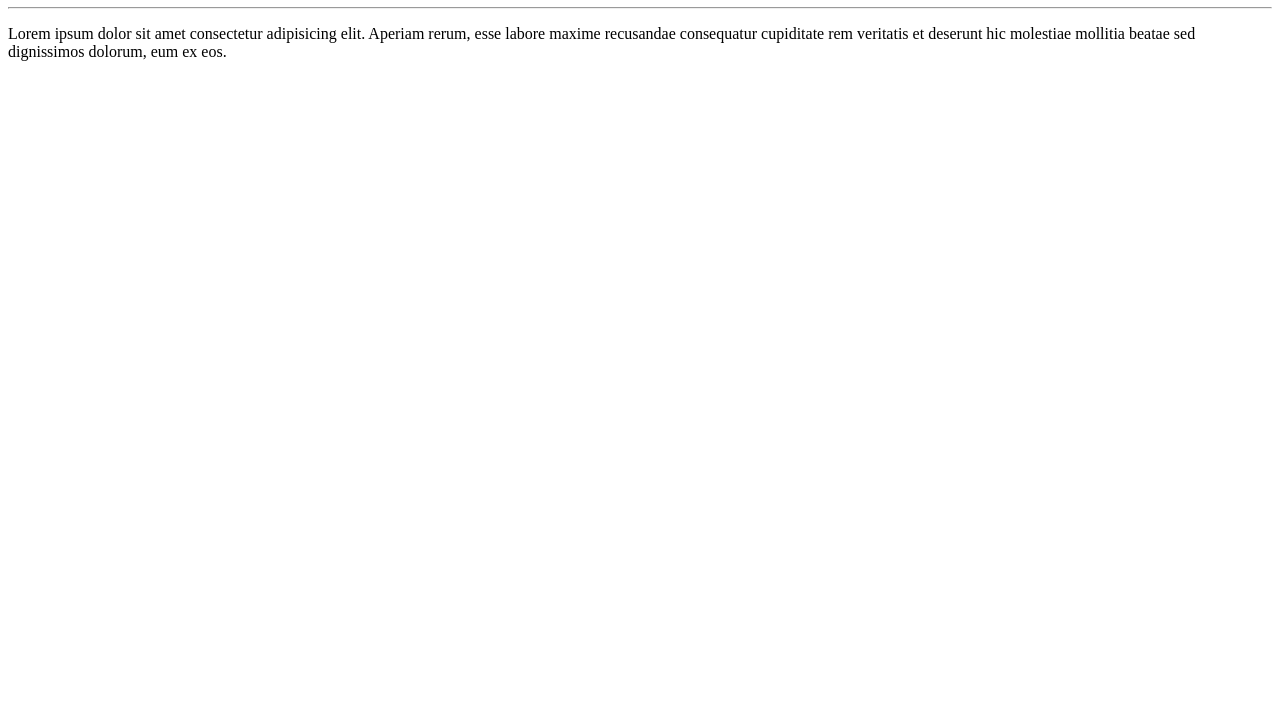
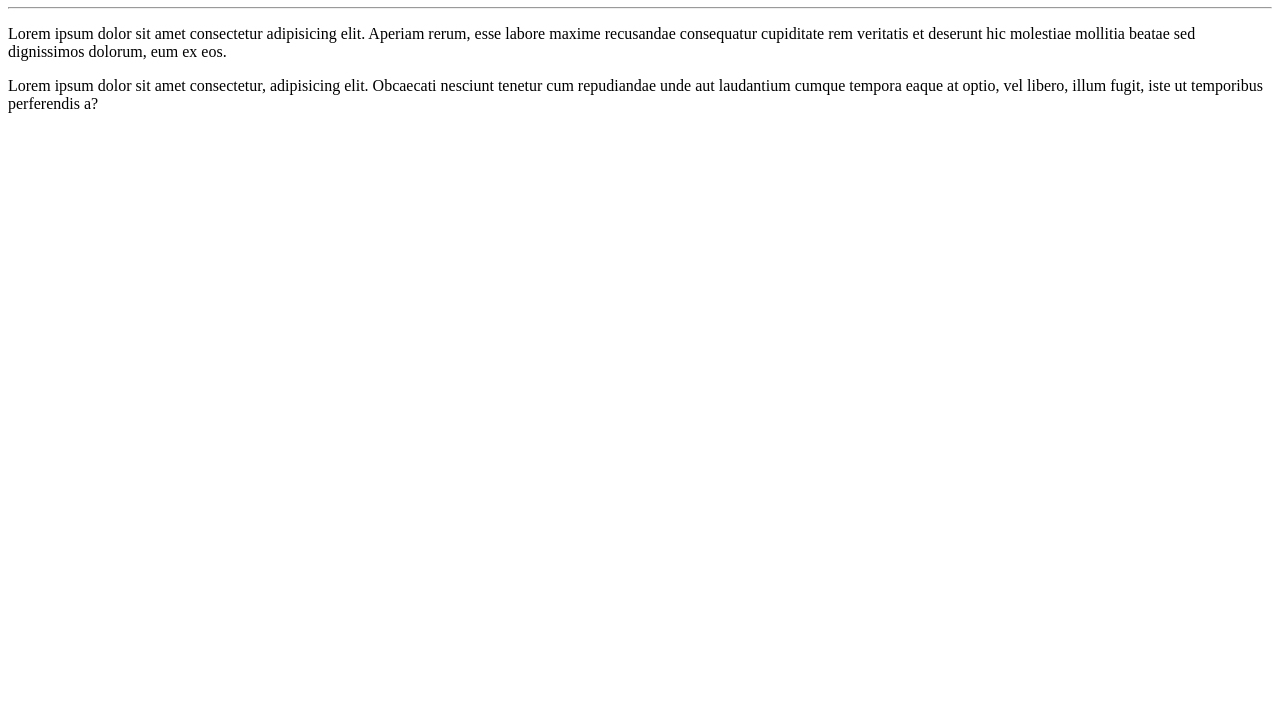
Before and after one commit to alineaallves-hub/Ola-Mundo, a plain HTML site: page site-exemplo/index.html in a window 1280 px wide. Shown: the part 73-800 px from the top of the page. Drawn offline with Linux system fonts and the light colour scheme.

Commit message:
adicionei um novo paragrafo.

```diff
--- a/site-exemplo/index.html
+++ b/site-exemplo/index.html
@@ -14,5 +14,10 @@
       deserunt hic molestiae mollitia beatae sed dignissimos dolorum, eum ex
       eos.
     </p>
+    <p>
+      Lorem ipsum dolor sit amet consectetur, adipisicing elit. Obcaecati
+      nesciunt tenetur cum repudiandae unde aut laudantium cumque tempora eaque
+      at optio, vel libero, illum fugit, iste ut temporibus perferendis a?
+    </p>
   </body>
 </html>
```
